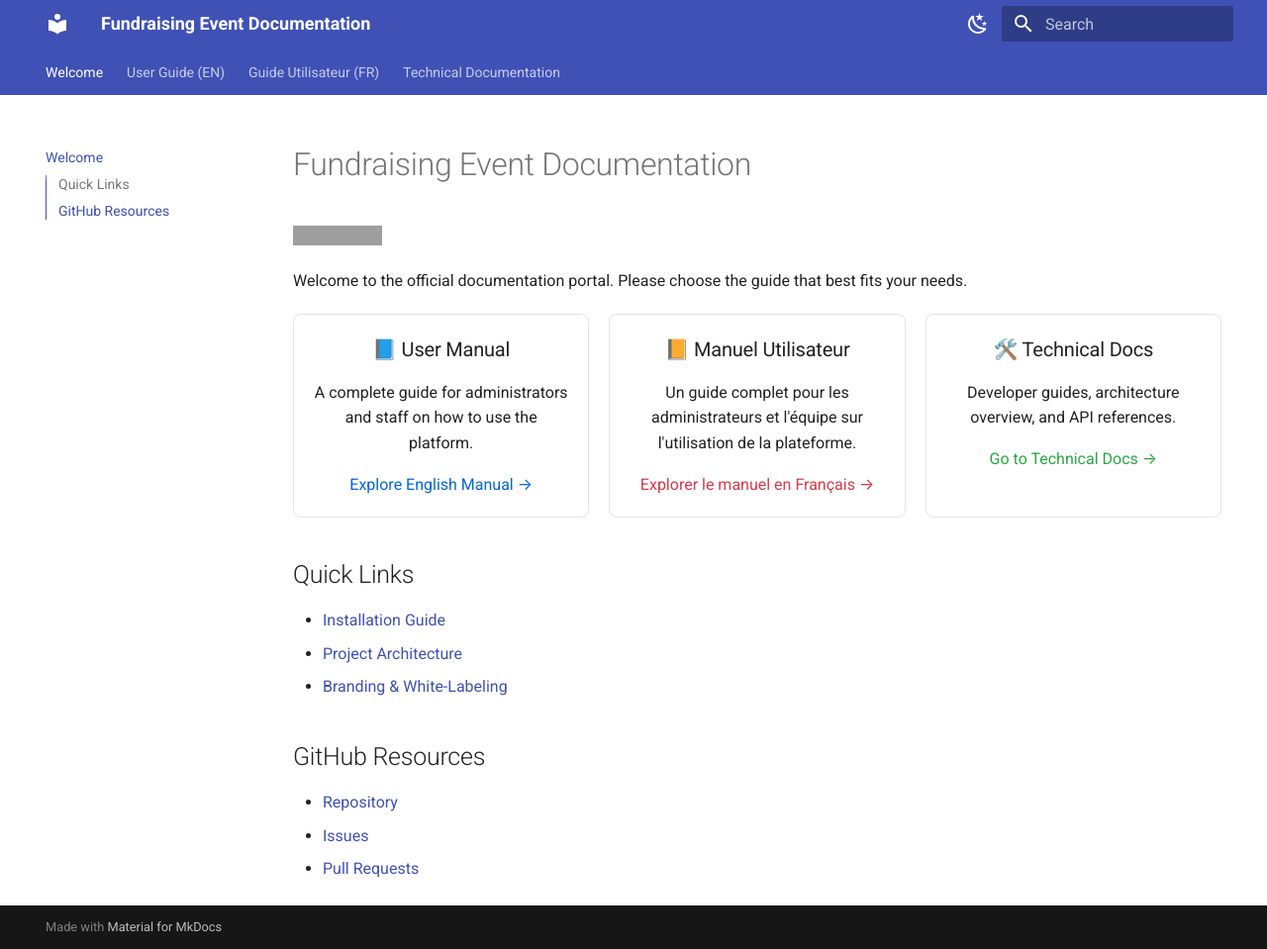
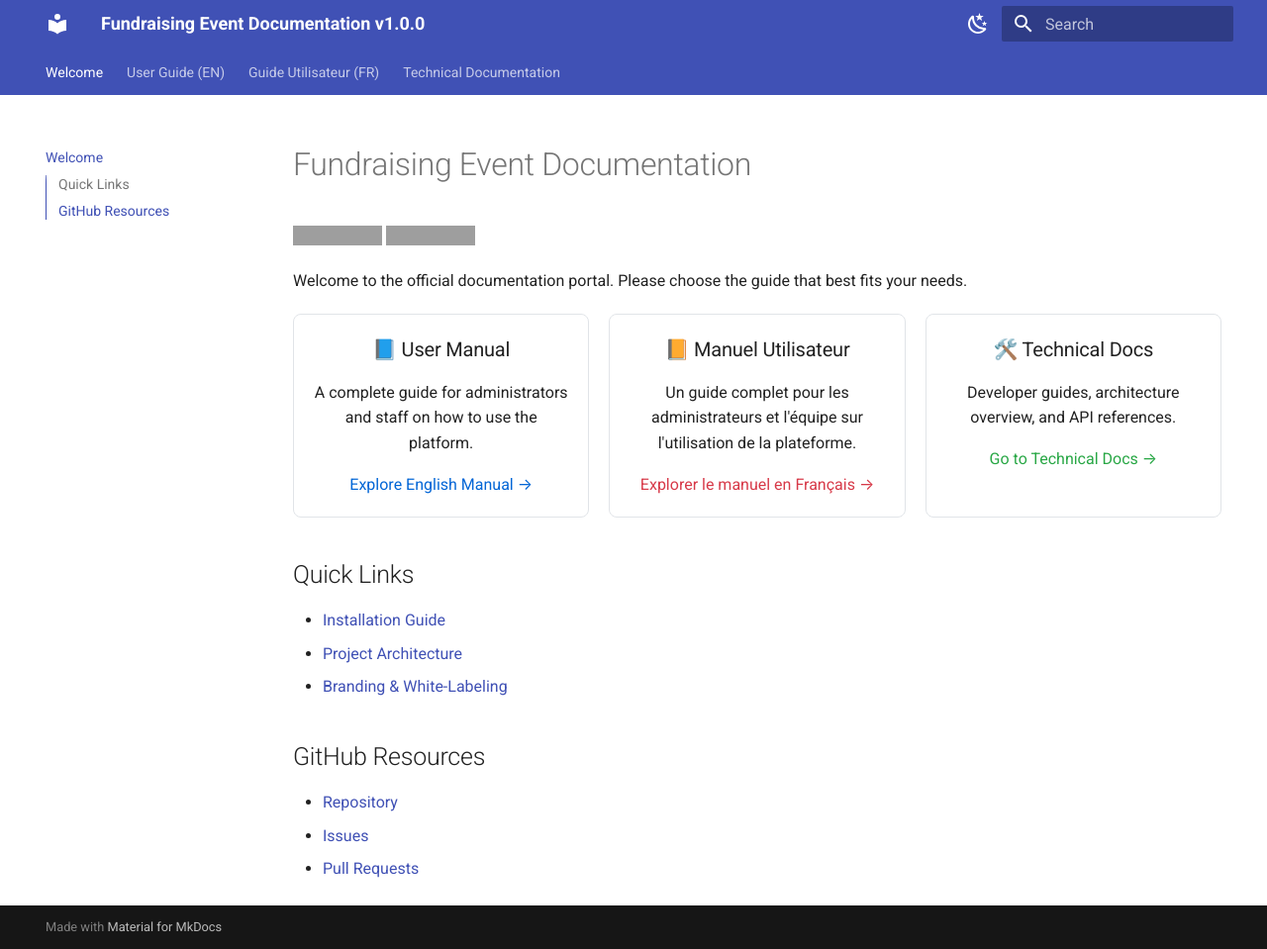
Before and after one commit to Mouness/fundraising-event, an MkDocs documentation site: the page built from docs/index.md, in a window 1280 px wide and 959 px high. Shown: the whole window at 99% size. Built offline with MkDocs 1.6.1 and Material for MkDocs 9.7.7, drawn with Linux system fonts in a browser that asks for light colours; grey boxes are pictures that could not be loaded.

Commit message:
add badge

```diff
--- a/docs/index.md
+++ b/docs/index.md
@@ -1,5 +1,6 @@
 # Fundraising Event Documentation
 
+[![Version](https://img.shields.io/badge/version-1.0.0-blue.svg?style=flat-square)](https://github.com/Mouness/fundraising-event/blob/main/package.json)
 [![CI/CD Pipeline](https://github.com/Mouness/fundraising-event/actions/workflows/ci.yml/badge.svg)](https://github.com/Mouness/fundraising-event/actions/workflows/ci.yml)
 
 Welcome to the official documentation portal. Please choose the guide that best fits your needs.
--- a/mkdocs.yml
+++ b/mkdocs.yml
@@ -1,4 +1,4 @@
-site_name: Fundraising Event Documentation
+site_name: Fundraising Event Documentation v1.0.0
 site_url: https://Mouness.github.io/fundraising-event/
 theme:
   name: material
```
Also changed, not shown: README.md (+1 -0 lines), docs/technical/index.md (+2 -0 lines).
